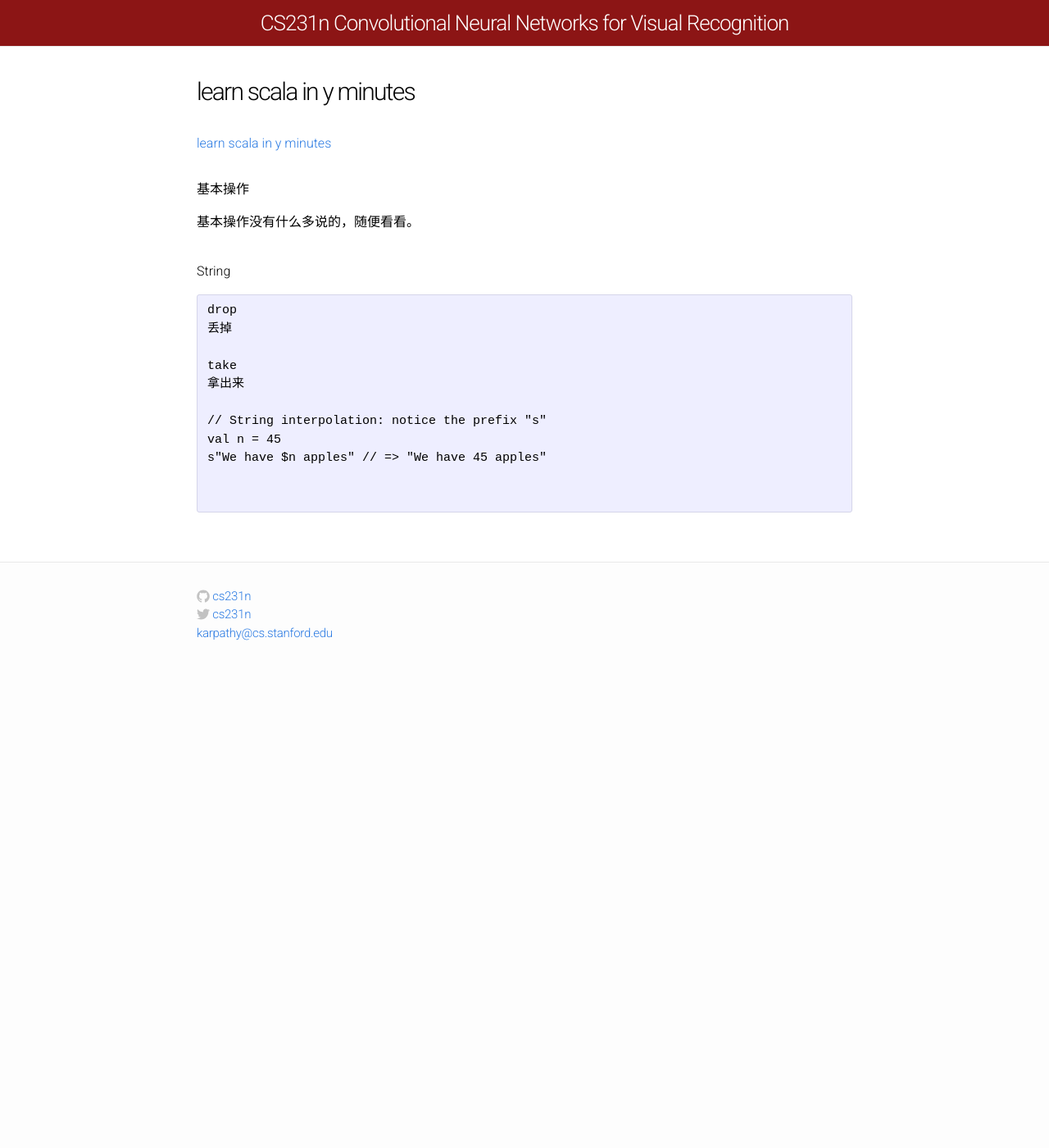
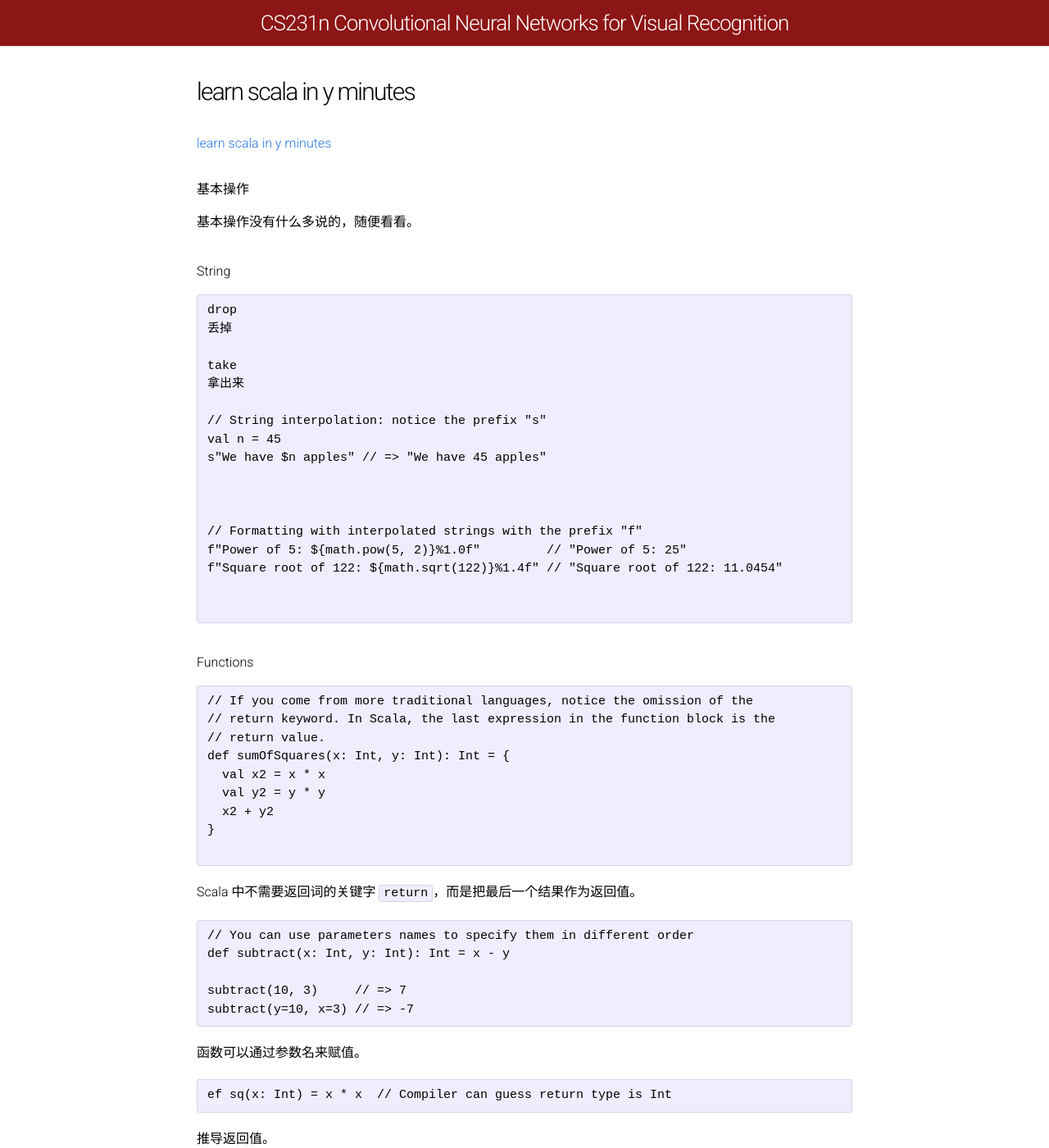
Before and after one commit to SunnyCat2013/lizhenyang.github.io, a Jekyll site: the page built from posts/learnxinyminutes/scala.md, in a window 1280 px wide and 1400 px high. Shown: the whole window at 82% size. Built offline with Jekyll 4.4.1, drawn with Linux system fonts in a browser that asks for light colours; our own code applies the rules of GitHub Pages for plain Markdown files; some of the changed text lies outside the part shown.

Commit message:
scala default parameters

````diff
--- a/posts/learnxinyminutes/scala.md
+++ b/posts/learnxinyminutes/scala.md
@@ -15,4 +15,48 @@
 s"We have $n apples" // => "We have 45 apples"
 
 
+
+// Formatting with interpolated strings with the prefix "f"
+f"Power of 5: ${math.pow(5, 2)}%1.0f"         // "Power of 5: 25"
+f"Square root of 122: ${math.sqrt(122)}%1.4f" // "Square root of 122: 11.0454"
+
+
 ```
+
+# Functions
+
+```
+// If you come from more traditional languages, notice the omission of the
+// return keyword. In Scala, the last expression in the function block is the
+// return value.
+def sumOfSquares(x: Int, y: Int): Int = {
+  val x2 = x * x
+  val y2 = y * y
+  x2 + y2
+}
+
+```
+Scala 中不需要返回词的关键字 `return`，而是把最后一个结果作为返回值。
+
+
+```
+// You can use parameters names to specify them in different order
+def subtract(x: Int, y: Int): Int = x - y
+
+subtract(10, 3)     // => 7
+subtract(y=10, x=3) // => -7
+```
+函数可以通过参数名来赋值。
+
+```
+ef sq(x: Int) = x * x  // Compiler can guess return type is Int
+```
+推导返回值。
+
+```
+// Functions can have default parameters:
+def addWithDefault(x: Int, y: Int = 5) = x + y
+addWithDefault(1, 2) // => 3
+addWithDefault(1)    // => 6
+```
+设置默认参数类型。
````
